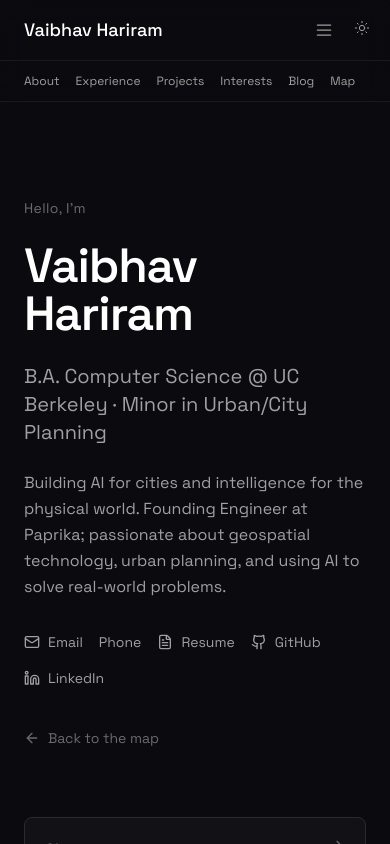
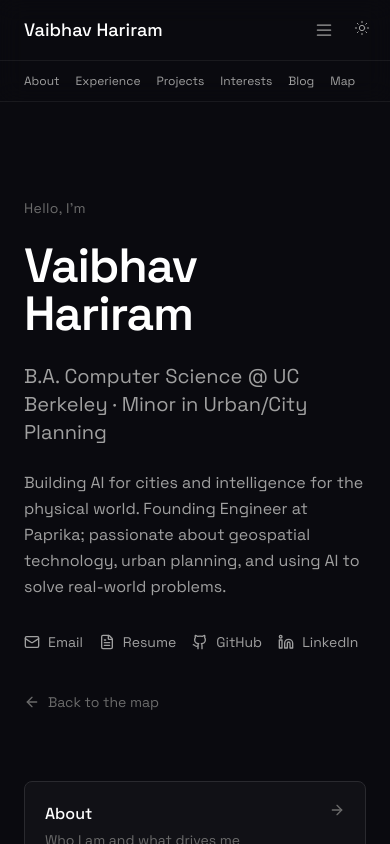
Before and after one commit to vaibhavhariram/portfolio, a Next.js app: page /traditional in a window 390 px wide. Built offline with nearby package versions, Linux system fonts and the light colour scheme.

Commit message:
Update UtilityLinks and TraditionalHome components with new links. Changed GitHub link to the correct username and updated the Resume link to a Google Drive URL for easier access. Removed the phone link for a cleaner interface.

```diff
--- a/app/traditional/page.tsx
+++ b/app/traditional/page.tsx
@@ -73,17 +73,9 @@ export default function TraditionalHome() {
             </span>
           </a>
           <a
-            href="tel:+19196385215"
-            className="inline-flex items-center gap-2 text-sm text-[var(--text-secondary)] hover:text-[var(--text-primary)] transition-colors group"
-          >
-            <span className="relative">
-              Phone
-              <span className="absolute -bottom-0.5 left-0 w-0 h-[1px] bg-[var(--text-primary)] group-hover:w-full transition-all duration-200" />
-            </span>
-          </a>
-          <a
-            href="/resume.pdf"
+            href="https://drive.google.com/file/d/1JoSVyfBiNNh7OJUcljQZO0zg6Q4sCHL-/view?usp=sharing"
             target="_blank"
+            rel="noopener noreferrer"
             className="inline-flex items-center gap-2 text-sm text-[var(--text-secondary)] hover:text-[var(--text-primary)] transition-colors group"
           >
             <FileText className="w-4 h-4" />
@@ -93,7 +85,7 @@ export default function TraditionalHome() {
             </span>
           </a>
           <a
-            href="https://github.com/vaibhavh"
+            href="https://github.com/vaibhavhariram"
             target="_blank"
             rel="noopener noreferrer"
             className="inline-flex items-center gap-2 text-sm text-[var(--text-secondary)] hover:text-[var(--text-primary)] transition-colors group"
--- a/components/UtilityLinks.tsx
+++ b/components/UtilityLinks.tsx
@@ -15,7 +15,7 @@ interface LinkItem {
 
 const links: LinkItem[] = [
   {
-    href: 'https://github.com/vaibhavh',
+    href: 'https://github.com/vaibhavhariram',
     label: 'GitHub',
     icon: <Github className="w-5 h-5" />,
   },
@@ -25,10 +25,9 @@ const links: LinkItem[] = [
     icon: <Linkedin className="w-5 h-5" />,
   },
   {
-    href: '/resume.pdf',
+    href: 'https://drive.google.com/file/d/1JoSVyfBiNNh7OJUcljQZO0zg6Q4sCHL-/view?usp=sharing',
     label: 'Resume',
     icon: <FileText className="w-5 h-5" />,
-    download: true,
   },
   {
     href: 'mailto:vaibhavhariram@berkeley.edu',
```
